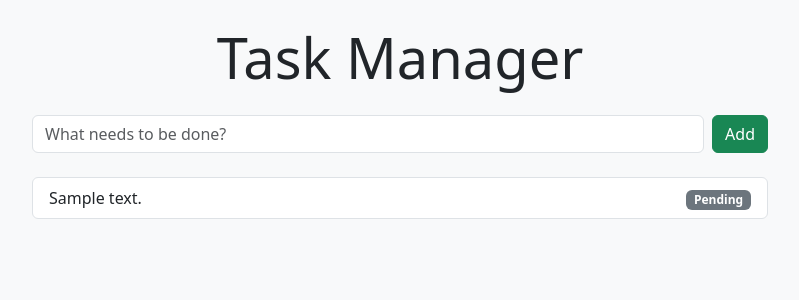
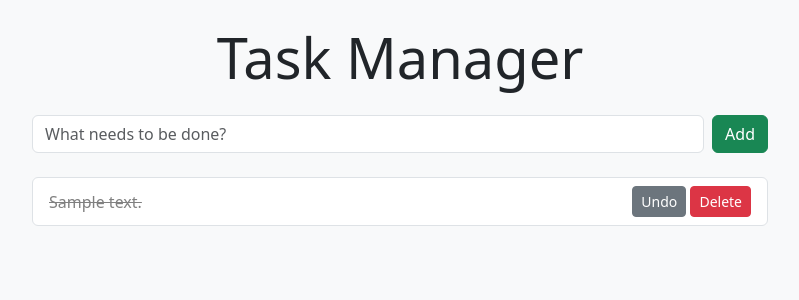
Before and after one commit to Sanjana-tech16/student-task-manager, a Flask app: page / in a window 1280 px wide. Shown: the part 56-356 px from the top of the page, without its empty margins (240-1039 px from the left). Run offline with Flask 3, Linux system fonts and the light colour scheme; the visitor is signed in with stand-in values (Sample User, id 1); tables that the repository leaves empty hold one stand-in row (values such as "Sample post").

Commit message:
Frontend: Add delete button to task list

```diff
--- a/templates/index.html
+++ b/templates/index.html
@@ -26,10 +26,19 @@
                 <div class="list-group">
                     {% for task in tasks %}
                         <div class="list-group-item d-flex justify-content-between align-items-center">
-                            <span>{{ task.content }}</span>
+
+                            <span style="{% if task.complete %}text-decoration: line-through; color: gray;{% endif %}">
+                                {{ task.content }}
+                            </span>
+
                             <div>
-                                <span class="badge bg-secondary">Pending</span>
+                                <a href="/update/{{ task.id }}" class="btn btn-sm {% if task.complete %}btn-secondary{% else %}btn-outline-success{% endif %}">
+                                    {% if task.complete %}Undo{% else %}Done{% endif %}
+                                </a>
+
+                                <a href="/delete/{{ task.id }}" class="btn btn-danger btn-sm">Delete</a>
                             </div>
+
                         </div>
                     {% else %}
                         <div class="alert alert-light">No tasks yet. Add one above!</div>
```
